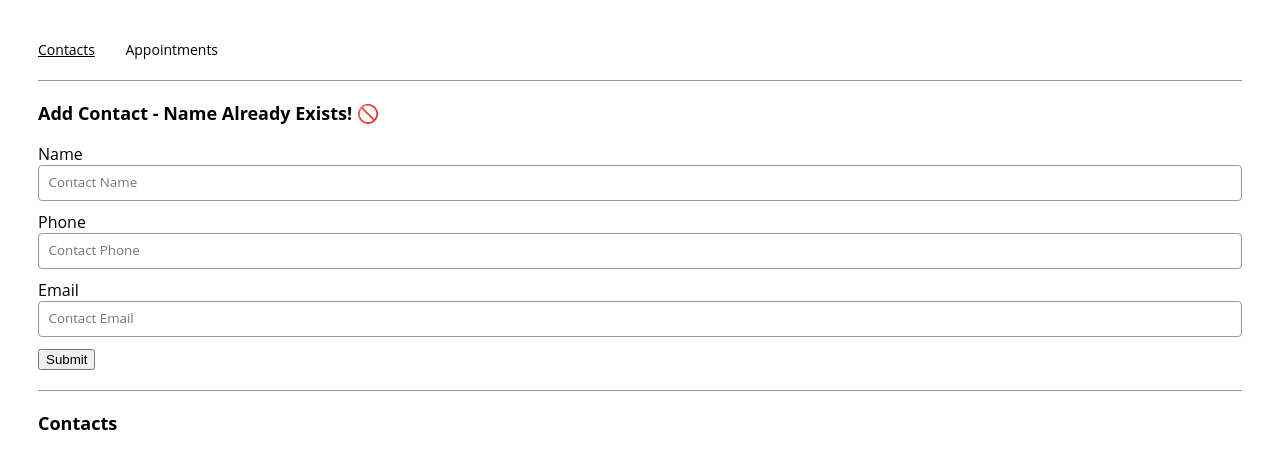
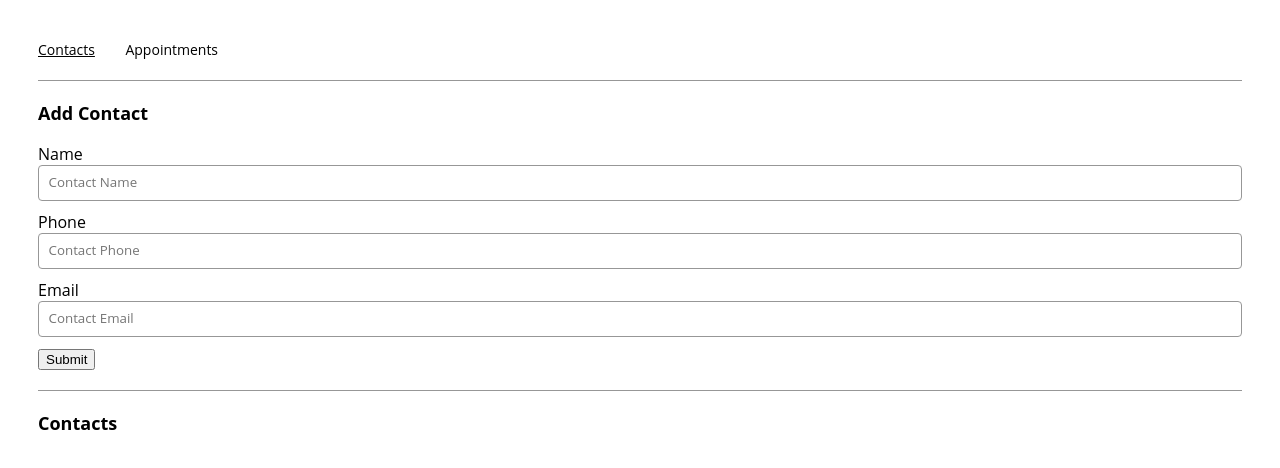
Before and after one commit to jgome284/Automated-Appointment-System, a React (Create React App) app in the folder appt-planner/: page /contacts in a window 1280 px wide. Shown: the top 468 px of the page. Built offline with nearby package versions, Linux system fonts and the light colour scheme.

Commit message:
fixed bug for duplicate state variable

```diff
--- a/appt-planner/src/containers/contactsPage/ContactsPage.js
+++ b/appt-planner/src/containers/contactsPage/ContactsPage.js
@@ -50,8 +50,8 @@ export const ContactsPage = ({contacts, addContact}) => {
   contacts array variable in props
   */
   useEffect(() => {
-    const duplicateState = contacts.every((contact) => contact.name !== name);
-    setIsDuplicate(duplicateState)
+      const duplicateState = !contacts.every((contact) => contact.name !== name);
+      setIsDuplicate(duplicateState)
   }, [name, contacts])
 
   return (
```
